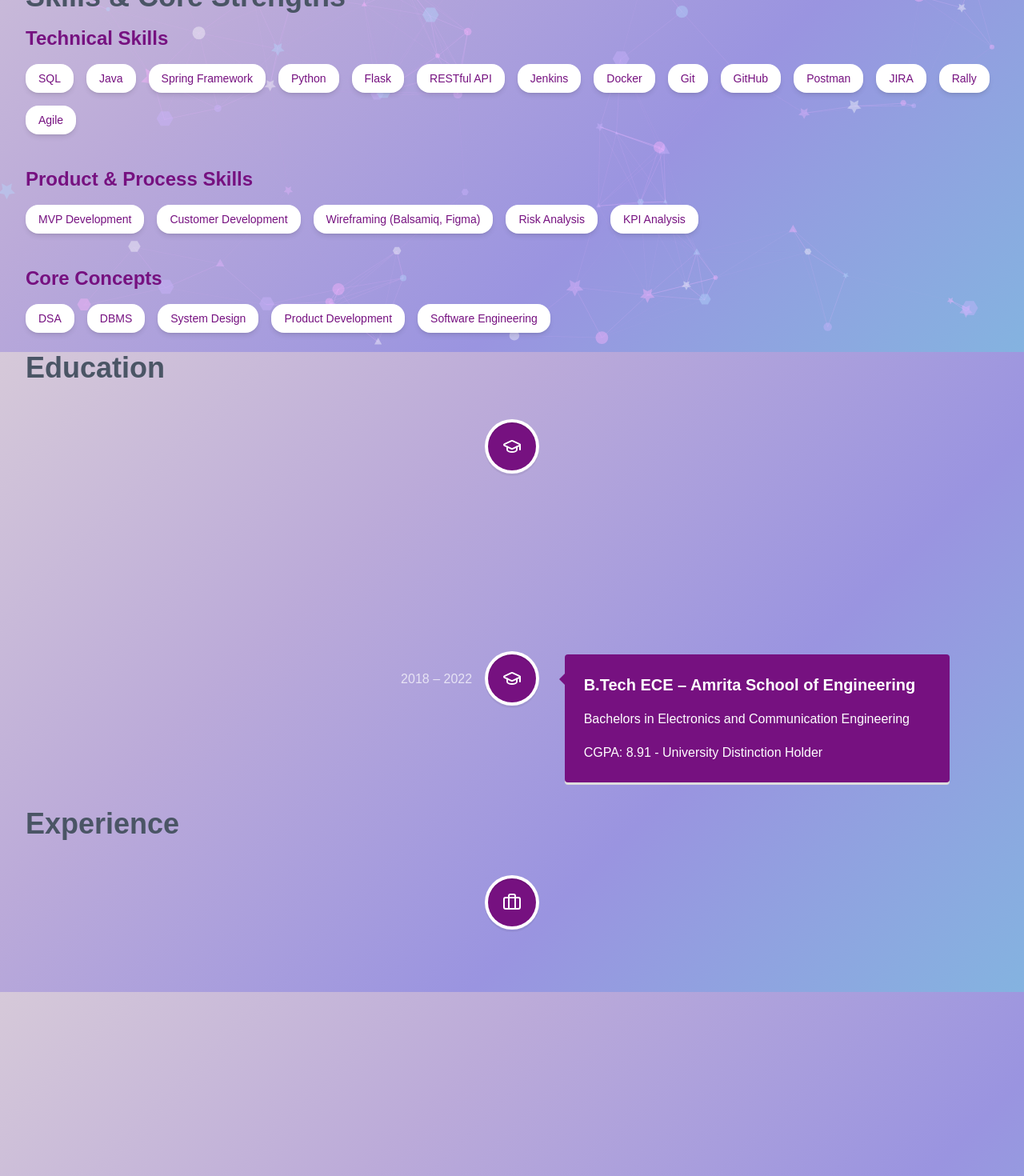
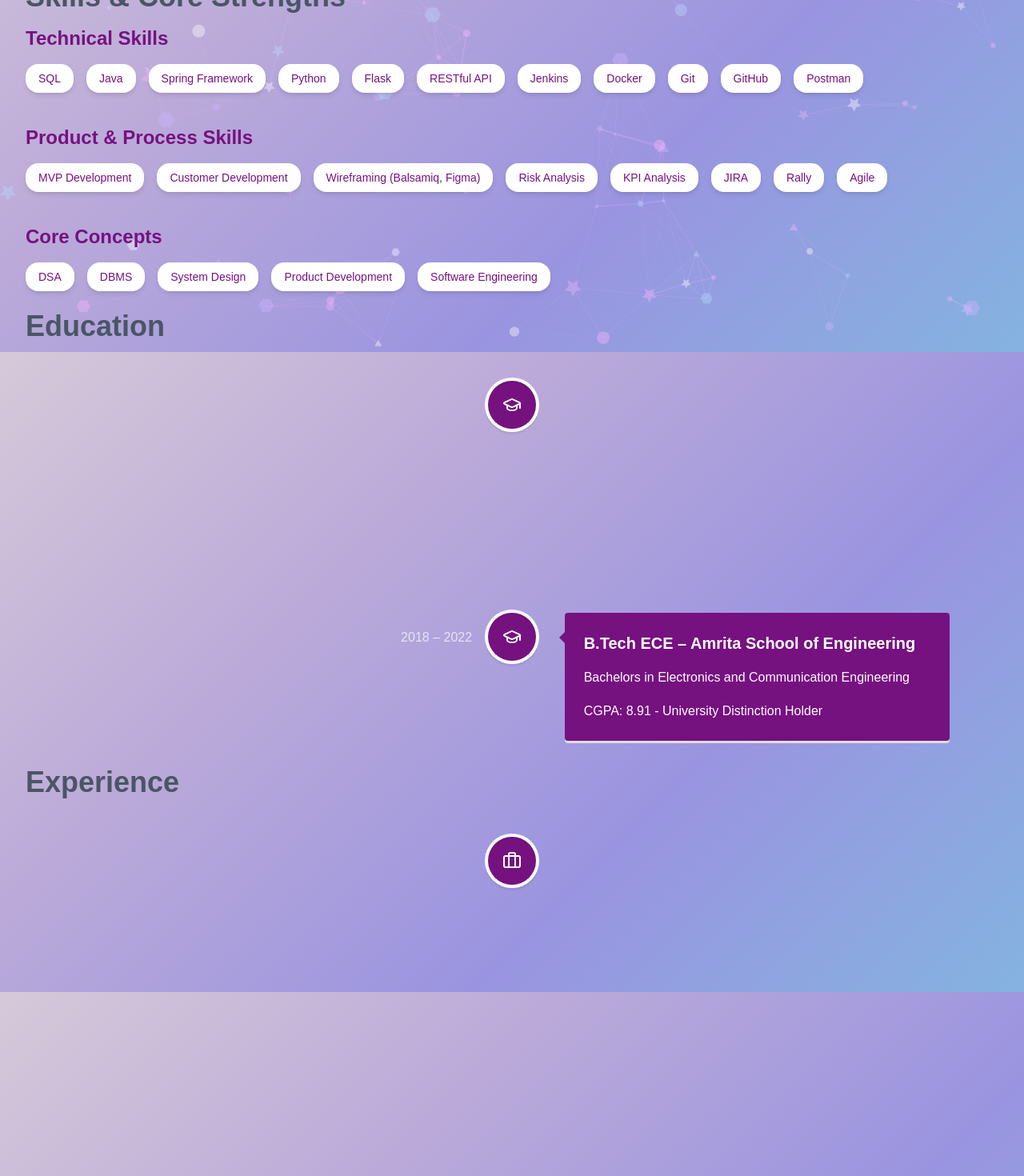
Before and after one commit to kmdikshitha/portfolio, a Next.js app in the folder my-portfolio/: page /AboutMe in a window 1280 px wide. Shown: the part 360-1830 px from the top of the page at 80% size. Built offline with nearby package versions, Linux system fonts and the light colour scheme.

Commit message:
New postion add

```diff
--- a/my-portfolio/src/app/AboutMe/page.tsx
+++ b/my-portfolio/src/app/AboutMe/page.tsx
@@ -23,7 +23,7 @@ const About = () => {
           {[
             "SQL", "Java", "Spring Framework", "Python", "Flask",
             "RESTful API", "Jenkins", "Docker", "Git", "GitHub",
-            "Postman", "JIRA", "Rally", "Agile"
+            "Postman"
           ].map((skill) => (
             <div key={skill} className={skillBoxClasses}>{skill}</div>
           ))}
@@ -37,7 +37,7 @@ const About = () => {
           {[
             "MVP Development", "Customer Development",
             "Wireframing (Balsamiq, Figma)",
-            "Risk Analysis", "KPI Analysis"
+            "Risk Analysis", "KPI Analysis","JIRA", "Rally", "Agile"
           ].map((skill) => (
             <div key={skill} className={skillBoxClasses}>{skill}</div>
           ))}
--- a/my-portfolio/src/app/components/timeline.tsx
+++ b/my-portfolio/src/app/components/timeline.tsx
@@ -67,6 +67,26 @@ const AboutTimeline = () => {
       <VerticalTimelineElement
         contentStyle={{ background: '#761180', color: '#fff' }}
         contentArrowStyle={{ borderRight: '7px solid  #761180' }}
+        date="June 2025- Aug 2025"
+        icon={<Briefcase />}
+        iconStyle={{ background: '#761180', color: '#fff' }}
+      >
+        <h3 className="text-xl font-semibold">The Mill - Startup Founder cohort</h3>
+        <p>
+          Bloomington's hub for coworking and startups.
+        </p>
+        <ul className="list-disc list-inside text-lg #fff mb-6 space-y-2">
+          <li>Acquired end-to-end product development experience, including opportunity identification, problem validation, solution ideation, MVP prototyping, and go-to-market strategy formulation.</li>
+          <li>Contributed to the development of Credify, a reusable credibility verification platform. Led backend engineering efforts and actively participated in product strategy discussions, user flow mapping, and competitive differentiation.</li>
+          <li>Designed and implemented the initial backend architecture using Spring Boot, including development of scalable, stateless RESTful APIs to support core product functionality.</li>
+          <li>Participated in the final Demo Day pitch along side product lead, presenting the product vision, user problem-solution fit, and backend implementation and business potential to startup mentors, VCs, and local ecosystem stakeholders.</li>
+        </ul>
+      </VerticalTimelineElement>
+
+
+      <VerticalTimelineElement
+        contentStyle={{ background: '#761180', color: '#fff' }}
+        contentArrowStyle={{ borderRight: '7px solid  #761180' }}
         date="2022 – 2024"
         icon={<Briefcase />}
         iconStyle={{ background: '#761180', color: '#fff' }}
--- a/my-portfolio/src/app/page.tsx
+++ b/my-portfolio/src/app/page.tsx
@@ -75,9 +75,10 @@ export default function Home() {
         <h2 className="text-center text-2xl font-semibold mb-10">In a Nutshell</h2>
         <div className="grid grid-cols-1 sm:grid-cols-2 lg:grid-cols-4 gap-6 max-w-6xl mx-auto text-center">
           {[
+            { icon: "fa-building", label: "Companies", value: "2", link:"/AboutMe"  },
+            { icon: "fa-id-badge", label: "Leadership & Roles", value: "3", link:"/AboutMe" },
             { icon: "fa-code", label: "Projects", value: "5", link:"/Projects" },
             { icon: "fa-pen-nib", label: "Blogs", value: "14", link:"/Blog" },
-            { icon: "fa-building", label: "Companies", value: "2", link:"/AboutMe"  },
             { icon: "fa-award", label: "Awards", value: "6", link:"/AboutMe" }
           ].map((item, index) => (
             <Link href={item.link} key={index} className="border border-gray-200 bg-white rounded-xl p-6 shadow hover:shadow-md transition">
```
